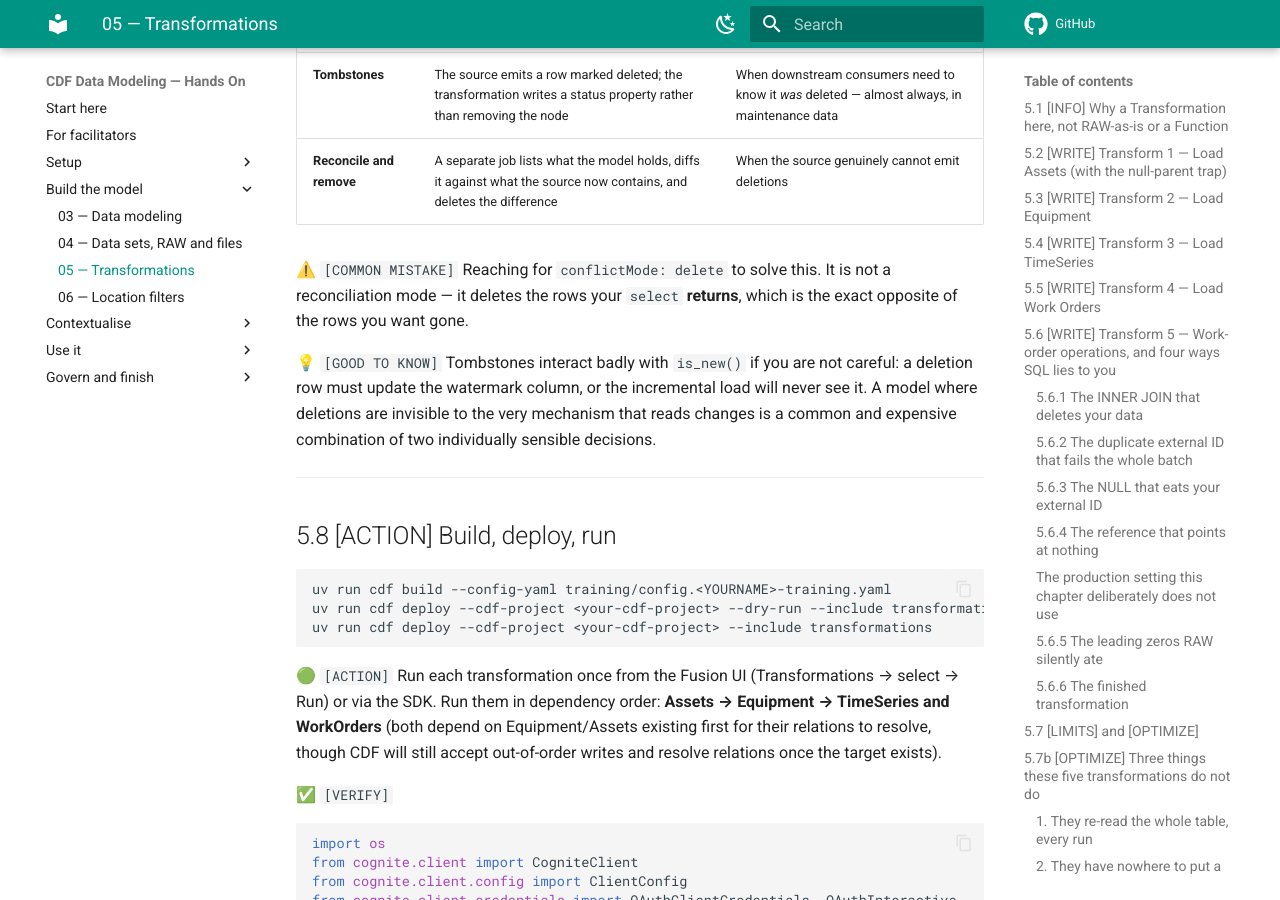
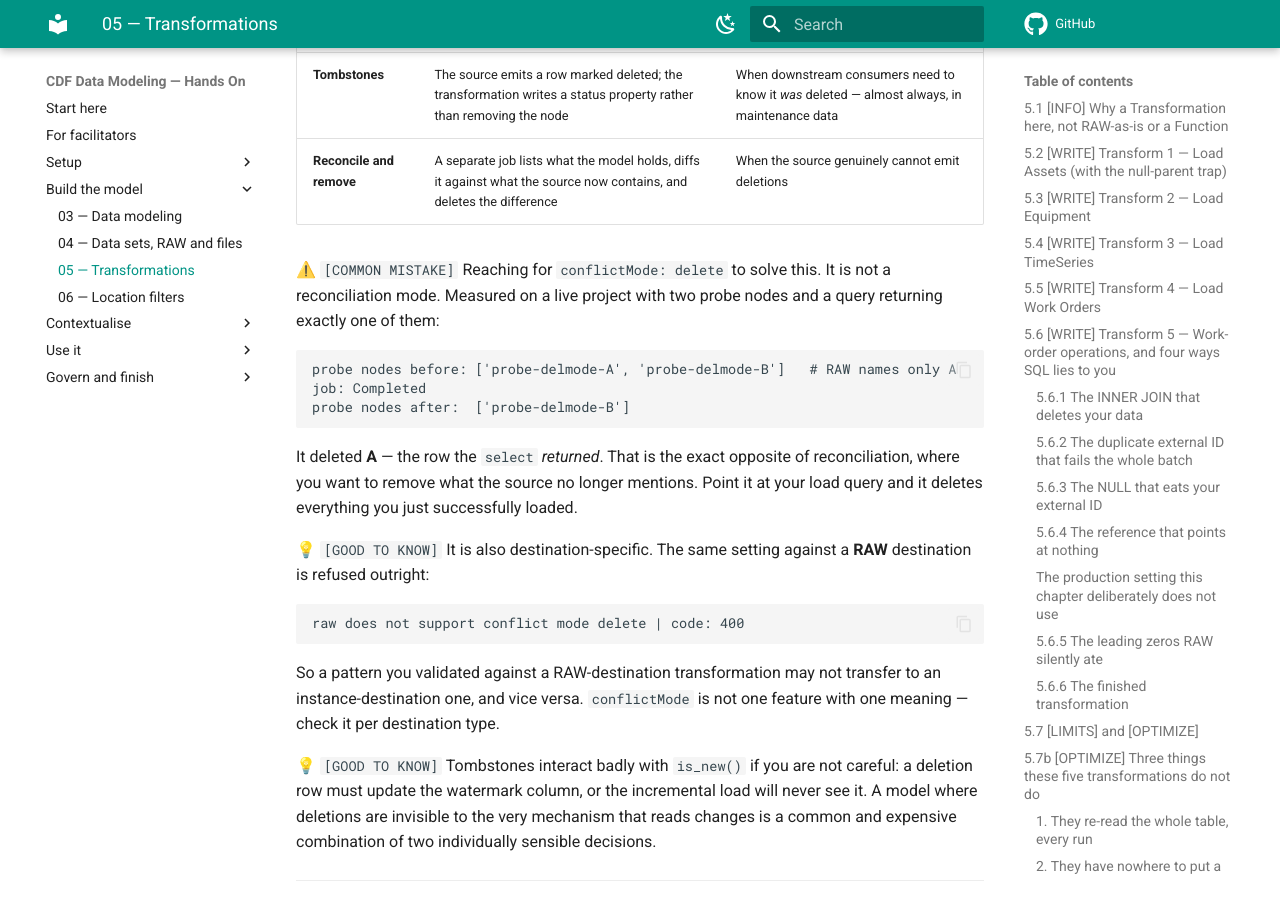
Before and after one commit to sebastian-srikanth/cdf-data-modeling-handson, an MkDocs documentation site: the page built from docs/05-transformations.md, in a window 1280 px wide and 900 px high, scrolled down 14079 px. Built offline with MkDocs 1.6.1 and Material for MkDocs 9.7.7, drawn with Linux system fonts in a browser that asks for light colours; comment, search, counter and statistics services are not loaded.

Commit message:
Measure conflictMode: delete instead of asserting it
The chapter warned that conflictMode: delete removes the rows your select
returns, which is the opposite of reconciliation. True, but I had asserted it.
Measured on two probe nodes with a query returning one of them: the returned one
is what disappears. Point it at your load query and it deletes everything you
just loaded.

The experiment also turned up something the chapter did not say. Against a RAW
destination the same setting is refused outright -- 'raw does not support
conflict mode delete | code: 400' -- so conflictMode is not one feature with one
meaning, and a pattern validated against one destination type does not transfer
to the other.

````diff
--- a/docs/05-transformations.md
+++ b/docs/05-transformations.md
@@ -634,8 +634,29 @@
 | **Reconcile and remove** | A separate job lists what the model holds, diffs it against what the source now contains, and deletes the difference | When the source genuinely cannot emit deletions |
 
 ⚠️ `[COMMON MISTAKE]` Reaching for `conflictMode: delete` to solve this. It is not a
-reconciliation mode — it deletes the rows your `select` **returns**, which is the exact
-opposite of the rows you want gone.
+reconciliation mode. Measured on a live project with two probe nodes and a query
+returning exactly one of them:
+
+```
+probe nodes before: ['probe-delmode-A', 'probe-delmode-B']   # RAW names only A
+job: Completed
+probe nodes after:  ['probe-delmode-B']
+```
+
+It deleted **A** — the row the `select` *returned*. That is the exact opposite of
+reconciliation, where you want to remove what the source no longer mentions. Point it at
+your load query and it deletes everything you just successfully loaded.
+
+💡 `[GOOD TO KNOW]` It is also destination-specific. The same setting against a **RAW**
+destination is refused outright:
+
+```
+raw does not support conflict mode delete | code: 400
+```
+
+So a pattern you validated against a RAW-destination transformation may not transfer to an
+instance-destination one, and vice versa. `conflictMode` is not one feature with one
+meaning — check it per destination type.
 
 💡 `[GOOD TO KNOW]` Tombstones interact badly with `is_new()` if you are not careful: a
 deletion row must update the watermark column, or the incremental load will never see
````
